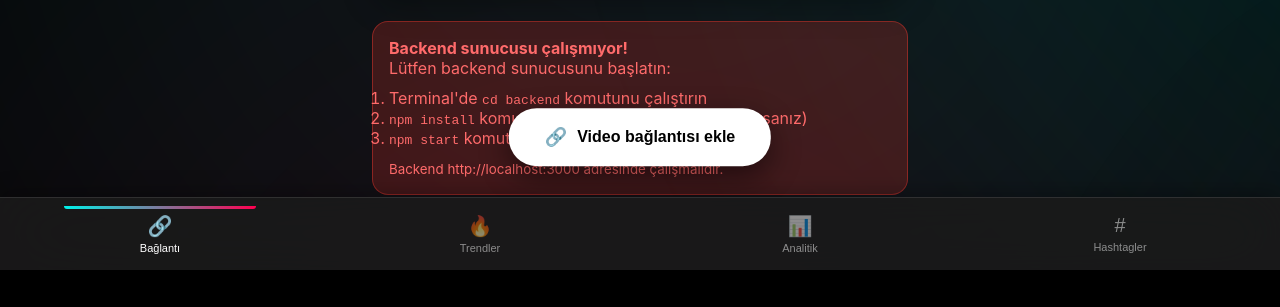
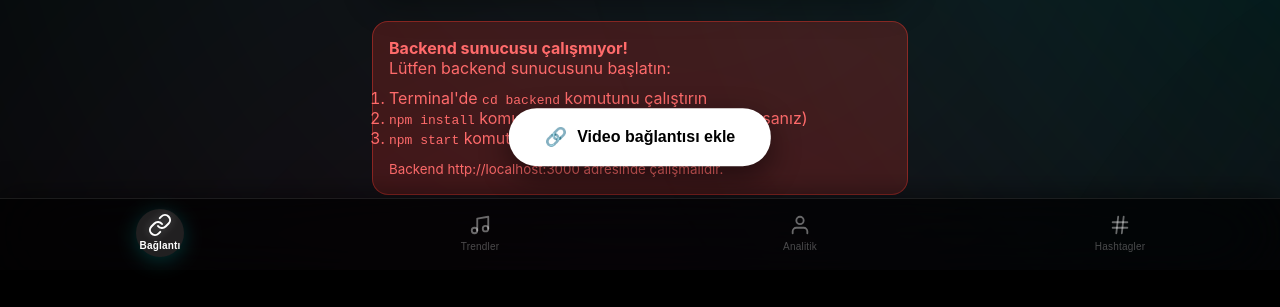
Before and after one commit to bulutxyz/tiktok-downloader-backend, a plain HTML site: page frontend/index.html in a window 1280 px wide. Shown: the part 530-837 px from the top of the page. Drawn offline with Linux system fonts and the light colour scheme; no server answers.

Commit message:
Alt navigasyon butonlarÄ± iOS 16+ liquid tasarÄ±mÄ±yla gÃ¼ncellendi

```diff
--- a/frontend/index.html
+++ b/frontend/index.html
@@ -78,19 +78,42 @@
     <!-- Bottom Navigation -->
     <nav class="bottom-nav">
         <button class="nav-item active" data-nav="link">
-            <span class="nav-icon">🔗</span>
+            <div class="nav-icon-wrapper">
+                <svg class="nav-icon" viewBox="0 0 24 24" fill="none" xmlns="http://www.w3.org/2000/svg">
+                    <path d="M10 13a5 5 0 0 0 7.54.54l3-3a5 5 0 0 0-7.07-7.07l-1.72 1.71" stroke="currentColor" stroke-width="2" stroke-linecap="round" stroke-linejoin="round"/>
+                    <path d="M14 11a5 5 0 0 0-7.54-.54l-3 3a5 5 0 0 0 7.07 7.07l1.71-1.71" stroke="currentColor" stroke-width="2" stroke-linecap="round" stroke-linejoin="round"/>
+                </svg>
+            </div>
             <span class="nav-label">Bağlantı</span>
         </button>
         <button class="nav-item" data-nav="trends">
-            <span class="nav-icon">🔥</span>
+            <div class="nav-icon-wrapper">
+                <svg class="nav-icon" viewBox="0 0 24 24" fill="none" xmlns="http://www.w3.org/2000/svg">
+                    <path d="M9 18V5l12-2v13" stroke="currentColor" stroke-width="2" stroke-linecap="round" stroke-linejoin="round"/>
+                    <circle cx="6" cy="18" r="3" stroke="currentColor" stroke-width="2"/>
+                    <circle cx="18" cy="16" r="3" stroke="currentColor" stroke-width="2"/>
+                </svg>
+            </div>
             <span class="nav-label">Trendler</span>
         </button>
         <button class="nav-item" data-nav="analytics">
-            <span class="nav-icon">📊</span>
+            <div class="nav-icon-wrapper">
+                <svg class="nav-icon" viewBox="0 0 24 24" fill="none" xmlns="http://www.w3.org/2000/svg">
+                    <path d="M20 21v-2a4 4 0 0 0-4-4H8a4 4 0 0 0-4 4v2" stroke="currentColor" stroke-width="2" stroke-linecap="round" stroke-linejoin="round"/>
+                    <circle cx="12" cy="7" r="4" stroke="currentColor" stroke-width="2"/>
+                </svg>
+            </div>
             <span class="nav-label">Analitik</span>
         </button>
         <button class="nav-item" data-nav="hashtags">
-            <span class="nav-icon">#</span>
+            <div class="nav-icon-wrapper">
+                <svg class="nav-icon" viewBox="0 0 24 24" fill="none" xmlns="http://www.w3.org/2000/svg">
+                    <line x1="4" y1="9" x2="20" y2="9" stroke="currentColor" stroke-width="2" stroke-linecap="round"/>
+                    <line x1="4" y1="15" x2="20" y2="15" stroke="currentColor" stroke-width="2" stroke-linecap="round"/>
+                    <line x1="10" y1="3" x2="8" y2="21" stroke="currentColor" stroke-width="2" stroke-linecap="round"/>
+                    <line x1="16" y1="3" x2="14" y2="21" stroke="currentColor" stroke-width="2" stroke-linecap="round"/>
+                </svg>
+            </div>
             <span class="nav-label">Hashtagler</span>
         </button>
     </nav>
--- a/frontend/style.css
+++ b/frontend/style.css
@@ -450,43 +450,57 @@ body {
     bottom: 0;
     left: 0;
     right: 0;
-    background: rgba(26, 26, 26, 0.9);
-    backdrop-filter: blur(30px) saturate(180%);
-    -webkit-backdrop-filter: blur(30px) saturate(180%);
-    border-top: 1px solid rgba(255, 255, 255, 0.1);
+    background: rgba(0, 0, 0, 0.75);
+    backdrop-filter: blur(40px) saturate(180%);
+    -webkit-backdrop-filter: blur(40px) saturate(180%);
+    border-top: 0.5px solid rgba(255, 255, 255, 0.1);
     display: flex;
     justify-content: space-around;
-    padding: 8px 0 calc(8px + env(safe-area-inset-bottom));
+    align-items: center;
+    padding: 8px 0 calc(12px + env(safe-area-inset-bottom));
     z-index: 100;
-    box-shadow: 0 -4px 20px rgba(0, 0, 0, 0.3);
+    box-shadow: 0 -2px 30px rgba(0, 0, 0, 0.5);
 }
 
 .nav-item {
     background: transparent;
     border: none;
-    color: rgba(255, 255, 255, 0.5);
+    color: rgba(255, 255, 255, 0.4);
     display: flex;
     flex-direction: column;
     align-items: center;
+    justify-content: center;
     gap: 4px;
-    padding: 8px 16px;
+    padding: 6px 12px;
     cursor: pointer;
-    transition: all 0.3s cubic-bezier(0.4, 0, 0.2, 1);
+    transition: all 0.4s cubic-bezier(0.34, 1.56, 0.64, 1);
     flex: 1;
     position: relative;
+    border-radius: 16px;
+    min-width: 60px;
 }
 
 .nav-item::before {
     content: '';
     position: absolute;
-    top: 0;
+    top: 50%;
     left: 50%;
-    transform: translateX(-50%);
-    width: 0;
-    height: 3px;
-    background: linear-gradient(90deg, #00F2EA 0%, #FF0050 100%);
-    border-radius: 0 0 3px 3px;
-    transition: width 0.3s ease;
+    transform: translate(-50%, -50%) scale(0);
+    width: 48px;
+    height: 48px;
+    background: rgba(255, 255, 255, 0.08);
+    backdrop-filter: blur(20px);
+    -webkit-backdrop-filter: blur(20px);
+    border-radius: 50%;
+    transition: all 0.4s cubic-bezier(0.34, 1.56, 0.64, 1);
+    opacity: 0;
+    z-index: -1;
+}
+
+.nav-item:active::before {
+    transform: translate(-50%, -50%) scale(1.2);
+    opacity: 1;
+    transition: all 0.2s cubic-bezier(0.34, 1.56, 0.64, 1);
 }
 
 .nav-item.active {
@@ -494,16 +508,63 @@ body {
 }
 
 .nav-item.active::before {
-    width: 60%;
+    transform: translate(-50%, -50%) scale(1);
+    opacity: 1;
+    background: rgba(255, 255, 255, 0.12);
+    box-shadow: 0 4px 20px rgba(0, 242, 234, 0.2);
+}
+
+.nav-icon-wrapper {
+    position: relative;
+    display: flex;
+    align-items: center;
+    justify-content: center;
+    width: 24px;
+    height: 24px;
+    transition: all 0.4s cubic-bezier(0.34, 1.56, 0.64, 1);
+}
+
+.nav-item.active .nav-icon-wrapper {
+    transform: scale(1.1);
 }
 
 .nav-icon {
-    font-size: 20px;
+    width: 22px;
+    height: 22px;
+    stroke: currentColor;
+    fill: none;
+    stroke-width: 2;
+    stroke-linecap: round;
+    stroke-linejoin: round;
+    transition: all 0.4s cubic-bezier(0.34, 1.56, 0.64, 1);
+}
+
+.nav-item.active .nav-icon {
+    stroke-width: 2.5;
+    filter: drop-shadow(0 0 4px rgba(255, 255, 255, 0.3));
 }
 
 .nav-label {
-    font-size: 11px;
+    font-size: 10px;
     font-weight: 500;
+    letter-spacing: 0.2px;
+    transition: all 0.4s cubic-bezier(0.34, 1.56, 0.64, 1);
+    opacity: 0.7;
+    transform: translateY(0);
+}
+
+.nav-item.active .nav-label {
+    opacity: 1;
+    font-weight: 600;
+    transform: translateY(-1px);
+}
+
+.nav-item:active {
+    transform: scale(0.95);
+}
+
+.nav-item:active .nav-icon-wrapper {
+    transform: scale(0.9);
 }
 
 /* Floating Add Button */
```
